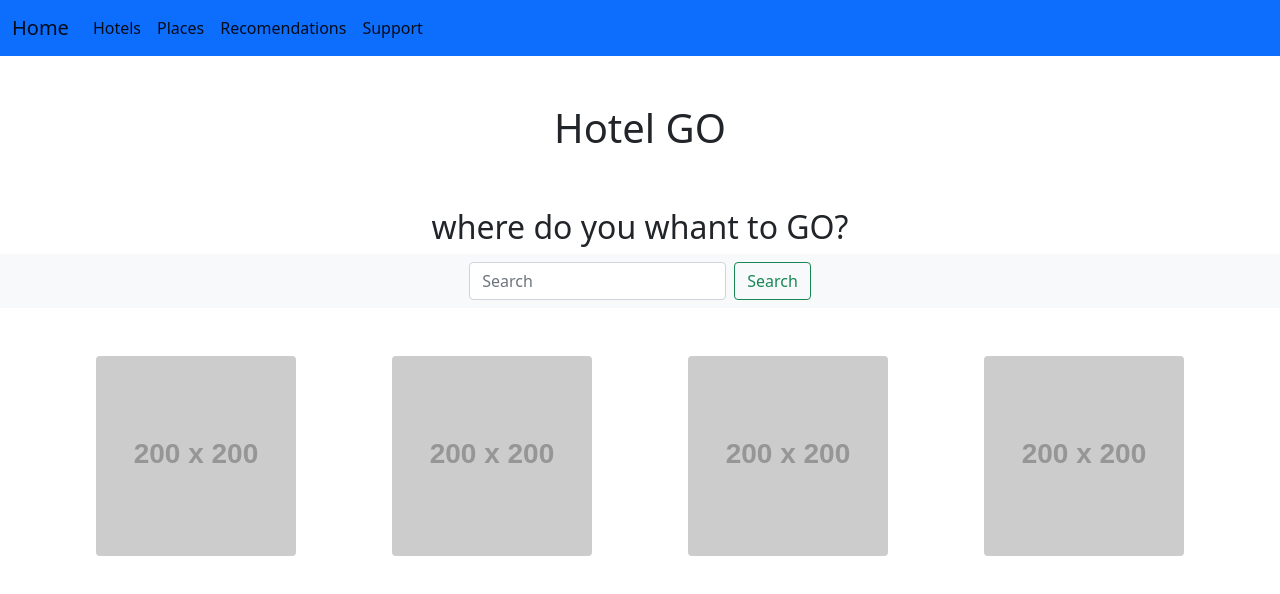
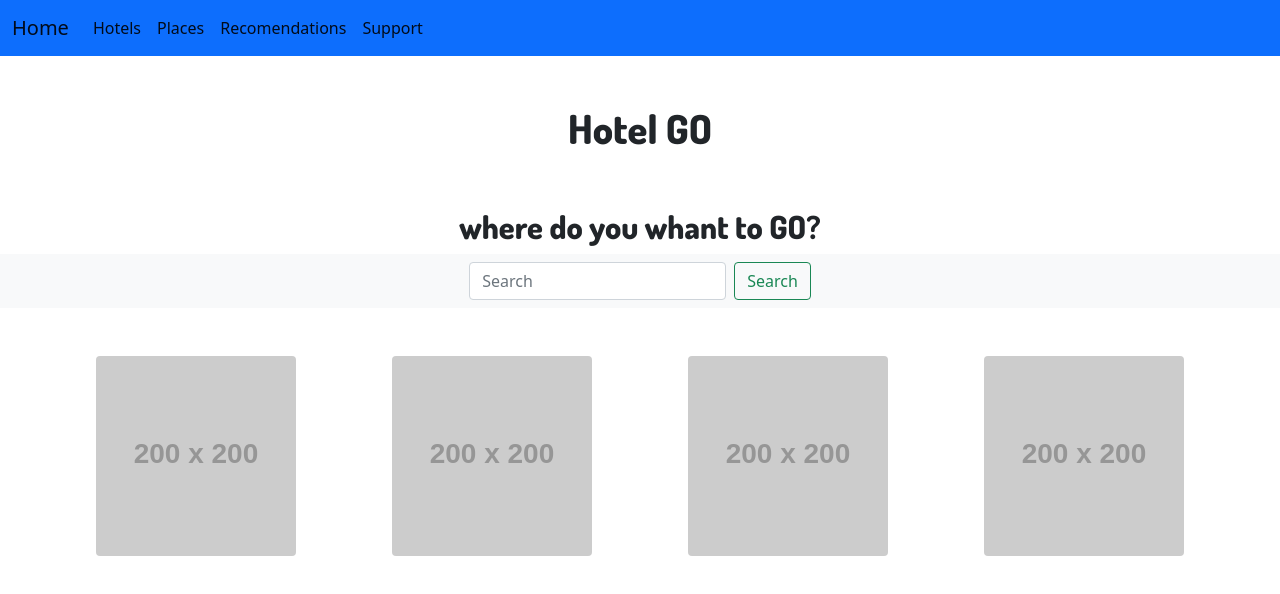
Before and after one commit to Leonardo4531/hotel, a plain HTML site: page index.html in a window 1280 px wide. Drawn offline with nearby package versions, Linux system fonts and the light colour scheme; placeholder pictures from the web are drawn by us.

Commit message:
cambiando cosas

```diff
--- a/estilos/estilos.css
+++ b/estilos/estilos.css
@@ -4,5 +4,5 @@
     margin: 0;
 }
 .letras{
-
+font-family:'Dosis', sans-serif;
 }
--- a/index.html
+++ b/index.html
@@ -31,10 +31,10 @@
 
    <main>
        <div class="d-flex justify-content-center mt-5 mb-5 fs-1">
-            <h1>Hotel GO</h1>
+            <h1 class="letras">Hotel GO</h1>
         </div>
     <section >
-        <h2 class="d-flex justify-content-center mt-5">where do you whant to GO?</h2>
+        <h2 class="d-flex justify-content-center mt-5 letras">where do you whant to GO?</h2>
         <nav class="navbar navbar-light bg-light">
             <div class="container-fluid d-flex justify-content-center">
               <form class="d-flex">
```
Also changed, not shown: secciones/hoteles.html (+0 -1 lines).
